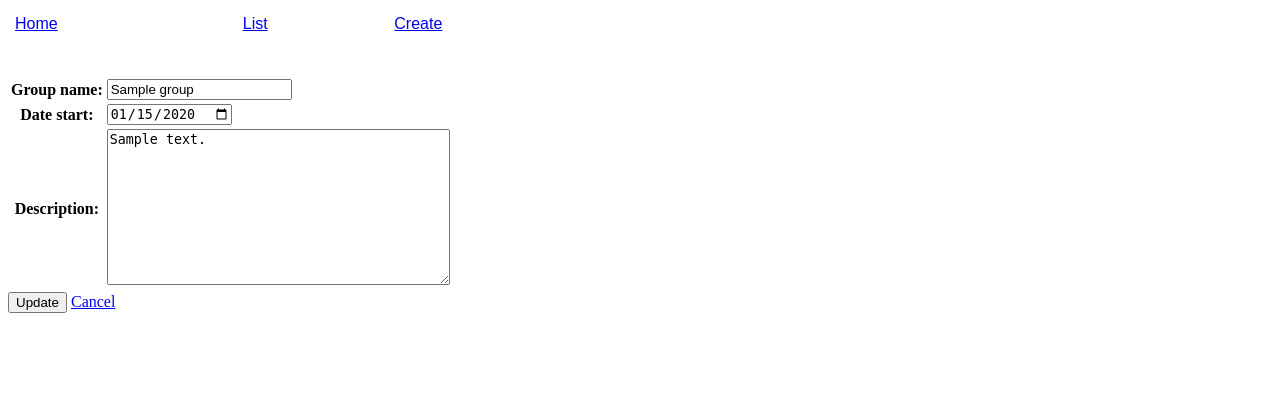
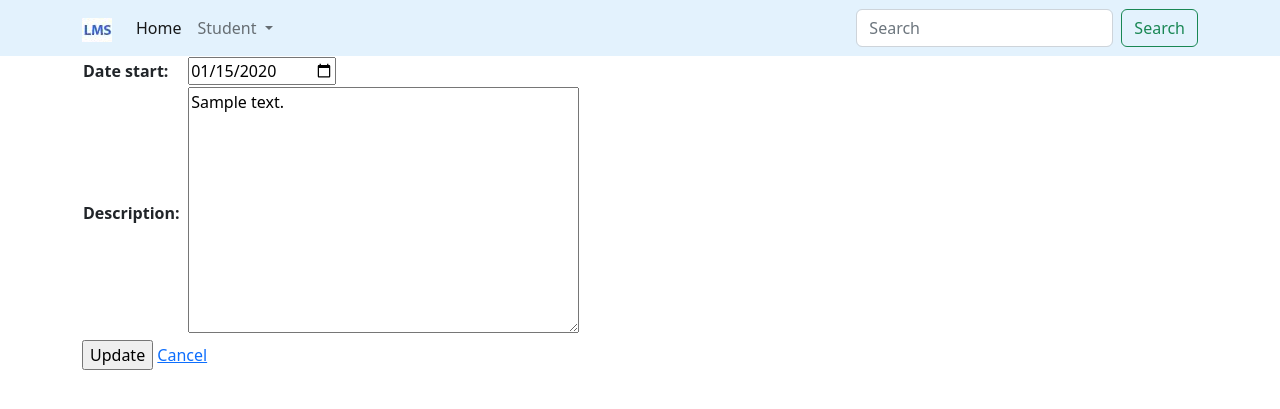
Before and after one commit to beatwas/django_lms, a Django app: page /groups/update/1/ in a window 1280 px wide. Shown: the top 409 px of the page. Run offline with Django 4.2, Linux system fonts and the light colour scheme; tables that the repository leaves empty hold one stand-in row (values such as "Sample post"); parts of the project's set-up code (start-up, migrations or seed data) failed here and were passed over.

Commit message:
Lesson 17

```diff
--- a/lms/settings.py
+++ b/lms/settings.py
@@ -126,12 +126,16 @@ USE_TZ = True
 # https://docs.djangoproject.com/en/4.1/howto/static-files/
 
 STATIC_URL = 'static/'
+STATIC_ROOT = BASE_DIR / 'static'
 
 # Default primary key field type
 # https://docs.djangoproject.com/en/4.1/ref/settings/#default-auto-field
 
 DEFAULT_AUTO_FIELD = 'django.db.models.BigAutoField'
 
+USE_L1ON = False
+DATE_FORMAT = 'd M Y'
+
 if DEBUG:
     SHELL_PLUS = 'ipython'  # bpython
     SHELL_PLUS_PRINT_SQL = True
--- a/students/models.py
+++ b/students/models.py
@@ -2,6 +2,8 @@ from datetime import date
 
 # from students.validators import valid_email_domains
 from core.validators import ValidEmailDomain
+
+from dateutil.relativedelta import relativedelta
 
 from django.core.exceptions import ValidationError
 from django.core.validators import MinLengthValidator
@@ -34,6 +36,9 @@ class Student(models.Model):
     def __str__(self):
         return f'{self.first_name} {self.last_name}'
 
+    def get_age(self):
+        return relativedelta(date.today(), self.birthday).years
+
     #   class Meta:
     #       db_table = 'student_table'
 
--- a/templates/base.html
+++ b/templates/base.html
@@ -2,24 +2,19 @@
 <html lang="en">
 <head>
     <meta charset="UTF-8">
+    <meta name="viewport" content="width=device-width, initial-scale=1">
+    <link href="https://cdn.jsdelivr.net/npm/bootstrap@5.2.3/dist/css/bootstrap.min.css" rel="stylesheet" integrity="sha384-rbsA2VBKQhggwzxH7pPCaAqO46MgnOM80zW1RWuH61DGLwZJEdK2Kadq2F9CUG65" crossorigin="anonymous">
+    <link rel="stylesheet" href="https://cdn.jsdelivr.net/npm/bootstrap-icons@1.10.2/font/bootstrap-icons.css">
     <title>LMS - {% block title %}{% endblock %}</title>
     <style>
-        #menu {
-            font-family: arial, sans-serif;
-            width: 50%;
-        }
         {% block custom_css %}{% endblock %}
     </style>
 </head>
 <body>
-    <table id="menu">
-        <tr>
-            <td style="margin: 5px; padding: 5px;"><a href="{% url 'student:home' %}">Home</a></td>
-            <td style="margin: 5px; padding: 5px;"><a href="{% url 'student:list' %}">List</a></td>
-            <td style="margin: 5px; padding: 5px;"><a href="{% url 'student:create' %}">Create</a></td>
-        </tr>
-    </table>
-    <br><br>
-    {% block content %}{% endblock %}
+    {% include 'includes/navbar.html' %}
+    <div class="container mt-4 pd-5">
+        {% block content %}{% endblock %}
+    </div>
+    <script src="https://cdn.jsdelivr.net/npm/bootstrap@5.2.3/dist/js/bootstrap.bundle.min.js" integrity="sha384-kenU1KFdBIe4zVF0s0G1M5b4hcpxyD9F7jL+jjXkk+Q2h455rYXK/7HAuoJl+0I4" crossorigin="anonymous"></script>
 </body>
 </html>
--- /dev/null
+++ b/templates/includes/navbar.html
@@ -0,0 +1,32 @@
+{% load static %}
+
+<nav class="navbar fixed-top navbar-expand-lg" style="background-color: #e3f2fd;">
+  <div class="container">
+    <a class="navbar-brand" href="#">
+      <img src="{% static 'img/logo.jpg' %}" alt="LMS" width="30" height="24">
+    </a>
+    <button class="navbar-toggler" type="button" data-bs-toggle="collapse" data-bs-target="#navbarSupportedContent" aria-controls="navbarSupportedContent" aria-expanded="false" aria-label="Toggle navigation">
+      <span class="navbar-toggler-icon"></span>
+    </button>
+    <div class="collapse navbar-collapse" id="navbarSupportedContent">
+      <ul class="navbar-nav me-auto mb-2 mb-lg-0">
+        <li class="nav-item">
+          <a class="nav-link active" aria-current="page" href="{% url 'home' %}">Home</a>
+        </li>
+        <li class="nav-item dropdown">
+          <a class="nav-link dropdown-toggle" href="#" role="button" data-bs-toggle="dropdown" aria-expanded="false">
+            Student
+          </a>
+          <ul class="dropdown-menu">
+            <li><a class="dropdown-item" href="{% url 'student:create' %}">Create</a></li>
+            <li><a class="dropdown-item" href="{% url 'student:list' %}">List</a></li>
+          </ul>
+        </li>
+      </ul>
+      <form class="d-flex" role="search">
+        <input class="form-control me-2" type="search" placeholder="Search" aria-label="Search">
+        <button class="btn btn-outline-success" type="submit">Search</button>
+      </form>
+    </div>
+  </div>
+</nav>
```
Also changed, not shown: students/templates/students/detail.html (+20 -5 lines), students/templates/students/list.html (+53 -10 lines), students/static/img/logo.jpg (added).
